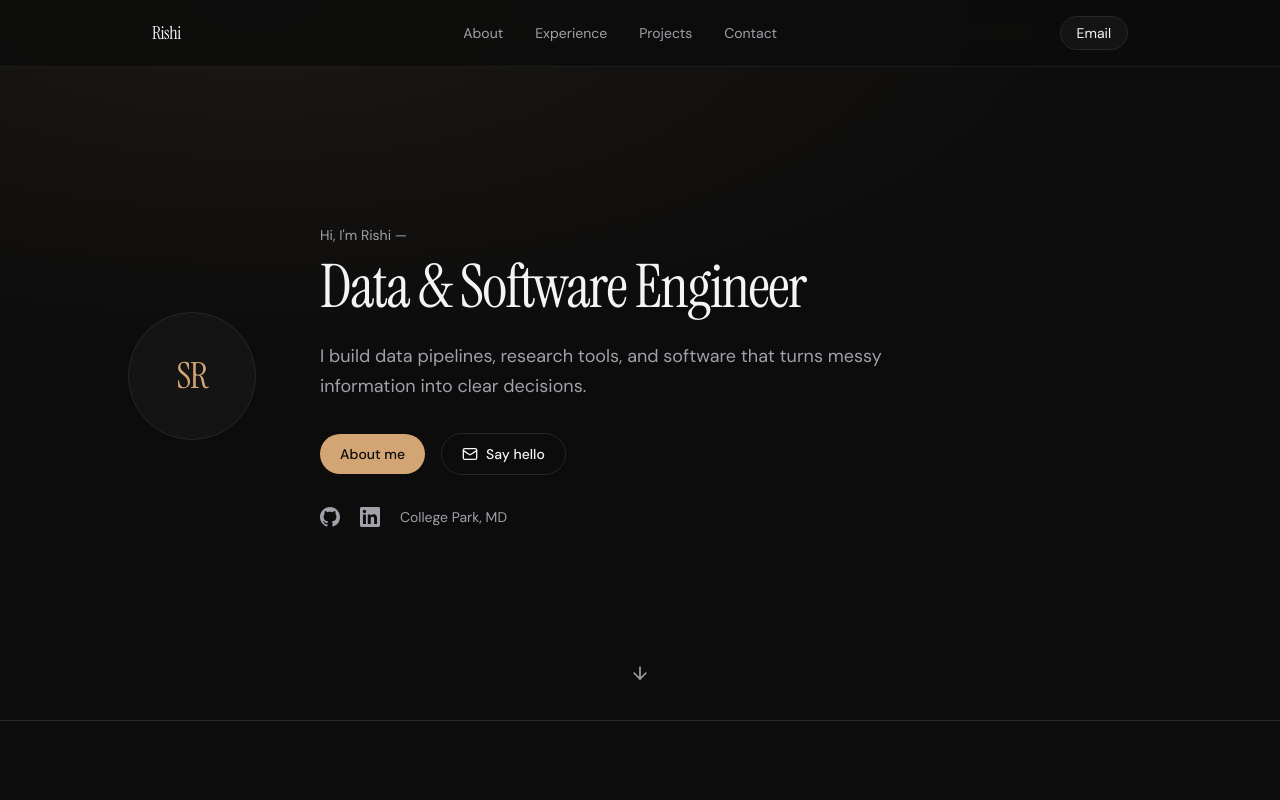
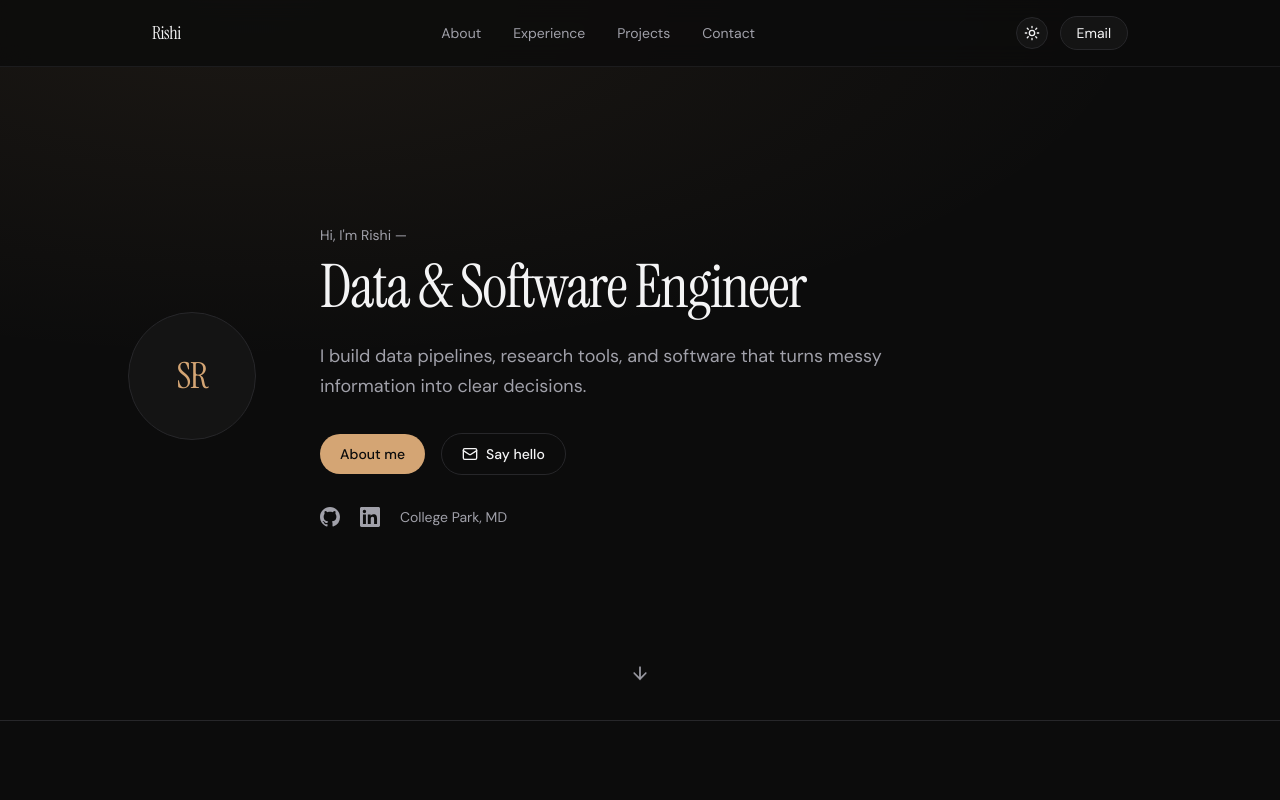
Before and after one commit to SriRishi-Atluri/portfolio, a Next.js app: page / in a window 1280 px wide. Shown: the top 800 px of the page. Built offline with nearby package versions, Linux system fonts and the light colour scheme.

Commit message:
Add dark/light theme toggle

```diff
--- a/src/app/globals.css
+++ b/src/app/globals.css
@@ -8,6 +8,18 @@
   --card-border: #27272a;
   --accent: #d4a574;
   --accent-muted: #3d2f1f;
+  color-scheme: dark;
+}
+
+html.light {
+  --background: #faf9f7;
+  --foreground: #18181b;
+  --muted: #52525b;
+  --card: #ffffff;
+  --card-border: #e4e4e7;
+  --accent: #b4682f;
+  --accent-muted: #f3e4d0;
+  color-scheme: light;
 }
 
 @theme inline {
@@ -30,6 +42,9 @@ body {
   background: var(--background);
   color: var(--foreground);
   font-family: var(--font-dm-sans), system-ui, sans-serif;
+  transition:
+    background-color 0.2s ease,
+    color 0.2s ease;
 }
 
 ::selection {
--- a/src/app/layout.tsx
+++ b/src/app/layout.tsx
@@ -35,7 +35,19 @@ export default function RootLayout({
     <html
       lang="en"
       className={`${dmSans.variable} ${instrumentSerif.variable} h-full antialiased`}
+      suppressHydrationWarning
     >
+      <head>
+        <script
+          dangerouslySetInnerHTML={{
+            __html: `try {
+              if (localStorage.getItem('theme') === 'light') {
+                document.documentElement.classList.add('light');
+              }
+            } catch (e) {}`,
+          }}
+        />
+      </head>
       <body className="min-h-full bg-background text-foreground">{children}</body>
     </html>
   );
--- a/src/components/Navbar.tsx
+++ b/src/components/Navbar.tsx
@@ -1,4 +1,5 @@
 import { site } from "@/lib/site";
+import { ThemeToggle } from "./ThemeToggle";
 
 export function Navbar() {
   return (
@@ -24,12 +25,15 @@ export function Navbar() {
           ))}
         </ul>
 
+        <div className="flex items-center gap-3">
+          <ThemeToggle />
           <a
             href={`mailto:${site.email}`}
             className="rounded-full border border-card-border bg-card px-4 py-1.5 text-sm text-foreground transition-colors hover:border-accent/50 hover:text-accent"
           >
             Email
           </a>
+        </div>
       </nav>
     </header>
   );
--- /dev/null
+++ b/src/components/ThemeToggle.tsx
@@ -0,0 +1,34 @@
+"use client";
+
+import { useEffect, useState } from "react";
+import { MoonIcon, SunIcon } from "./icons";
+
+export function ThemeToggle() {
+  const [isLight, setIsLight] = useState(false);
+
+  useEffect(() => {
+    setIsLight(document.documentElement.classList.contains("light"));
+  }, []);
+
+  function toggle() {
+    const next = !isLight;
+    setIsLight(next);
+    document.documentElement.classList.toggle("light", next);
+    localStorage.setItem("theme", next ? "light" : "dark");
+  }
+
+  return (
+    <button
+      type="button"
+      onClick={toggle}
+      aria-label="Toggle color theme"
+      className="flex h-8 w-8 items-center justify-center rounded-full border border-card-border bg-card text-foreground transition-colors hover:border-accent/50 hover:text-accent"
+    >
+      {isLight ? (
+        <MoonIcon className="h-4 w-4" />
+      ) : (
+        <SunIcon className="h-4 w-4" />
+      )}
+    </button>
+  );
+}
--- a/src/components/icons.tsx
+++ b/src/components/icons.tsx
@@ -24,4 +24,35 @@ function LinkedinIcon({ className }: { className?: string }) {
   );
 }
 
-export { GithubIcon, LinkedinIcon };
+function SunIcon({ className }: { className?: string }) {
+  return (
+    <svg
+      className={className}
+      viewBox="0 0 24 24"
+      fill="none"
+      stroke="currentColor"
+      strokeWidth="2"
+      strokeLinecap="round"
+      strokeLinejoin="round"
+      aria-hidden
+    >
+      <circle cx="12" cy="12" r="4" />
+      <path d="M12 2v2M12 20v2M4.93 4.93l1.41 1.41M17.66 17.66l1.41 1.41M2 12h2M20 12h2M6.34 17.66l-1.41 1.41M19.07 4.93l-1.41 1.41" />
+    </svg>
+  );
+}
+
+function MoonIcon({ className }: { className?: string }) {
+  return (
+    <svg
+      className={className}
+      viewBox="0 0 24 24"
+      fill="currentColor"
+      aria-hidden
+    >
+      <path d="M21.752 15.002A9.72 9.72 0 0 1 18 15.75c-5.385 0-9.75-4.365-9.75-9.75 0-1.33.266-2.597.748-3.752A9.753 9.753 0 0 0 3 11.25C3 16.635 7.365 21 12.75 21a9.753 9.753 0 0 0 9.002-5.998z" />
+    </svg>
+  );
+}
+
+export { GithubIcon, LinkedinIcon, SunIcon, MoonIcon };
```
Lines whose indentation alone changed are shown as unchanged.
